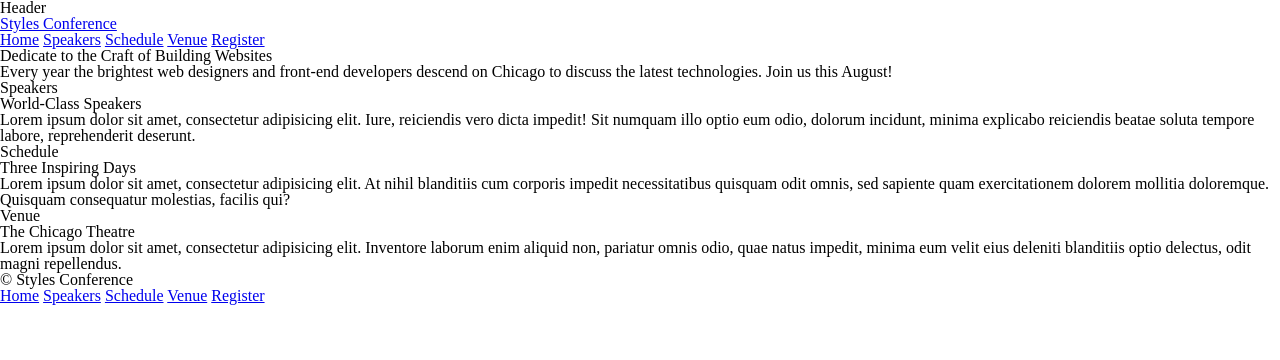
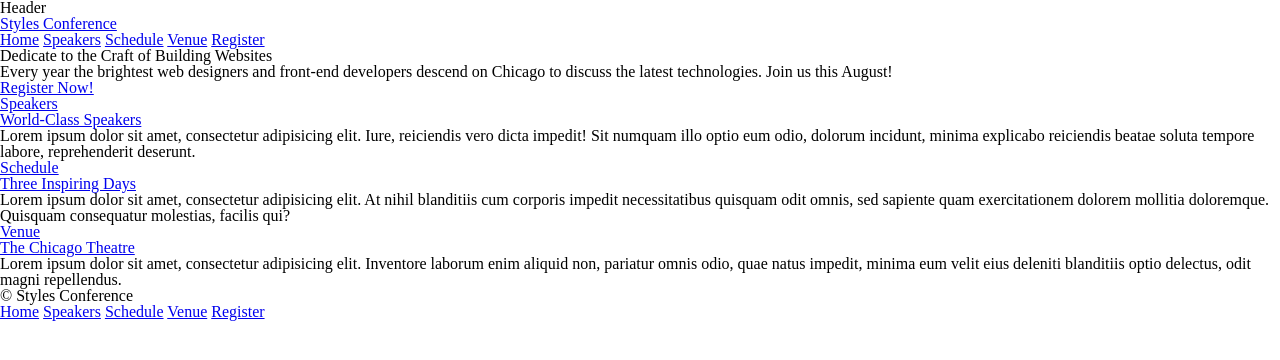
Before and after one commit to camperkid/Styles-Conference, a plain HTML site: page index.html in a window 1280 px wide. Drawn offline with Linux system fonts and the light colour scheme.

Commit message:
Links added to the section headers.

```diff
--- a/index.html
+++ b/index.html
@@ -24,26 +24,33 @@
   <section>
     <h2>Dedicate to the Craft of Building Websites</h2>
     <p>Every year the brightest web designers and front-end developers descend on Chicago to discuss the latest technologies. Join us this August!</p>
+    <a href="register.html">Register Now!</a>
   </section>
 
   <!-- Speakers -->
   <section>
+    <a href="speakers.html">
       <h2>Speakers</h2>
       <h3>World-Class Speakers</h3>
+    </a>
     <p>Lorem ipsum dolor sit amet, consectetur adipisicing elit. Iure, reiciendis vero dicta impedit! Sit numquam illo optio eum odio, dolorum incidunt, minima explicabo reiciendis beatae soluta tempore labore, reprehenderit deserunt.</p>
   </section>
 
   <!-- Schedule -->
   <section>
+    <a href="schedule.html">
       <h2>Schedule</h2>
       <h3>Three Inspiring Days</h3>
+    </a>
     <p>Lorem ipsum dolor sit amet, consectetur adipisicing elit. At nihil blanditiis cum corporis impedit necessitatibus quisquam odit omnis, sed sapiente quam exercitationem dolorem mollitia doloremque. Quisquam consequatur molestias, facilis qui?</p>
   </section>
 
   <!-- Venue -->
   <section>
+    <a href="venue.html">
       <h2>Venue</h2>
       <h3>The Chicago Theatre</h3>
+    </a>
       <p>Lorem ipsum dolor sit amet, consectetur adipisicing elit. Inventore laborum enim aliquid non, pariatur omnis odio, quae natus impedit, minima eum velit eius deleniti blanditiis optio delectus, odit magni repellendus.</p>
   </section>
 
```
Lines whose indentation alone changed are shown as unchanged.
